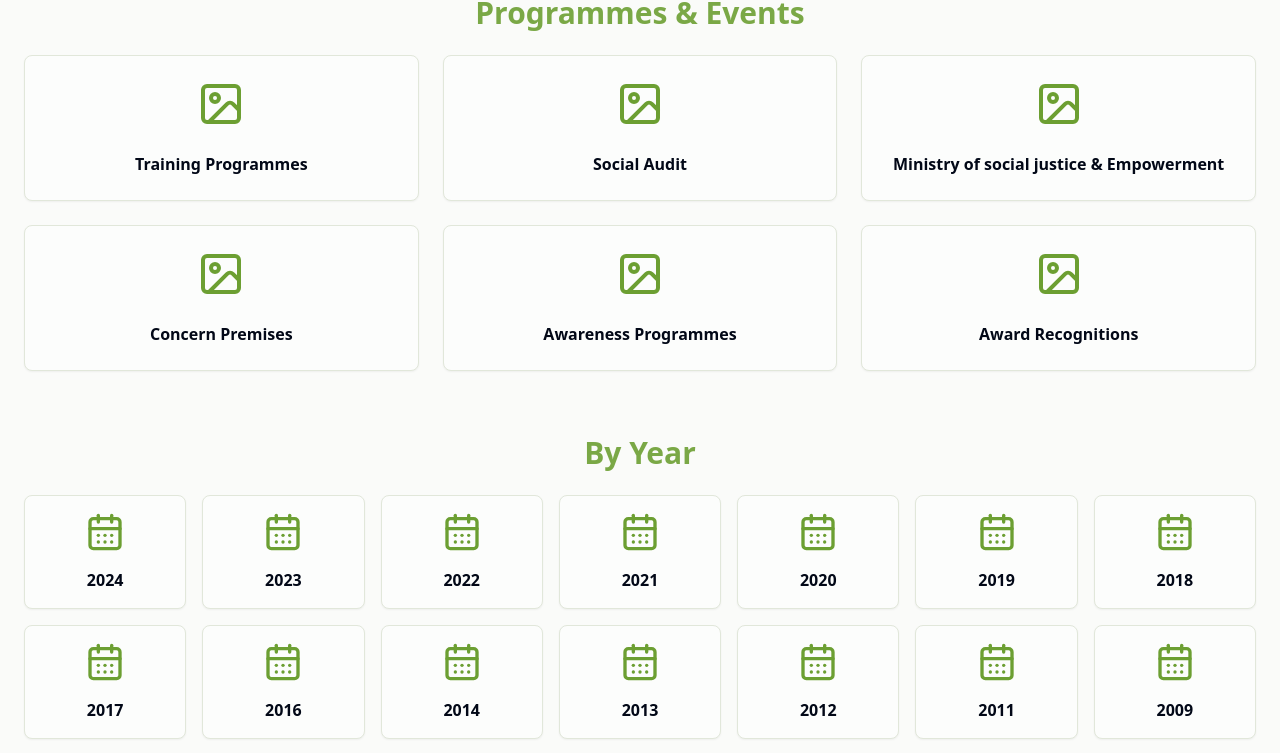
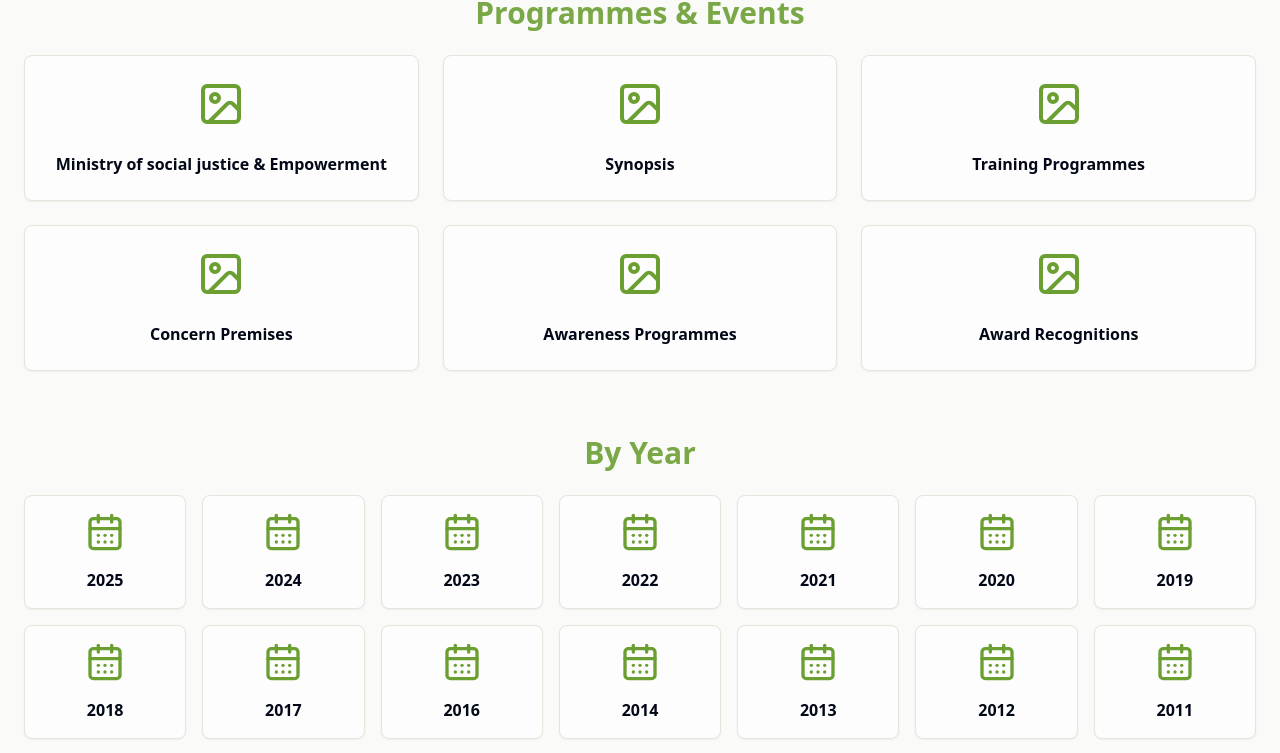
Before and after one commit to tanishpoddar/Concern-Website, a Next.js app: page /gallery in a window 1280 px wide. Shown: the part 542-1295 px from the top of the page. Built offline with nearby package versions, Linux system fonts and the light colour scheme.

Commit message:
changed-code-files

```diff
--- a/src/app/gallery/[album]/page.tsx
+++ b/src/app/gallery/[album]/page.tsx
@@ -14,12 +14,13 @@ import type { CarouselApi } from "@/components/ui/carousel";
 import React from 'react';
 
 const albums: { [key: string]: { title: string; hint: string } } = {
+  'ministry-of-social-justice-empowerment': { title: 'Ministry of Social Justice & Empowerment', hint: 'government building' },
+  'synopsis': { title: 'Synopsis', hint: 'summary document' },
   'training-programmes': { title: 'Training Programmes', hint: 'training session' },
-  'social-audit': { title: 'Social Audit', hint: 'audit meeting' },
-  'ministry-of-social-justice-empowerment': { title: 'Ministry of Social Justice & Empowerment', hint: 'government building' },
   'concern-premises': { title: 'Concern Premises', hint: 'office building' },
   'awareness-programmes': { title: 'Awareness Programmes', hint: 'community event' },
   'award-recognitions': { title: 'Award Recognitions', hint: 'award ceremony' },
+  '2025': { title: '2025', hint: 'future event' },
   '2024': { title: '2024', hint: 'event' },
   '2023': { title: '2023', hint: 'celebration' },
   '2022': { title: '2022', hint: 'gathering' },
--- a/src/app/gallery/page.tsx
+++ b/src/app/gallery/page.tsx
@@ -4,15 +4,16 @@ import { Image as ImageIcon, CalendarDays } from 'lucide-react';
 import type { Metadata } from 'next';
 
 const programmeAlbums = [
+  { slug: 'ministry-of-social-justice-empowerment', title: 'Ministry of social justice & Empowerment' },
+  { slug: 'synopsis', title: 'Synopsis' },
   { slug: 'training-programmes', title: 'Training Programmes' },
-  { slug: 'social-audit', title: 'Social Audit' },
-  { slug: 'ministry-of-social-justice-empowerment', title: 'Ministry of social justice & Empowerment' },
   { slug: 'concern-premises', title: 'Concern Premises' },
   { slug: 'awareness-programmes', title: 'Awareness Programmes' },
   { slug: 'award-recognitions', title: 'Award Recognitions' },
 ];
 
 const yearAlbums = [
+  { slug: '2025', title: '2025' },
   { slug: '2024', title: '2024' },
   { slug: '2023', title: '2023' },
   { slug: '2022', title: '2022' },
```
